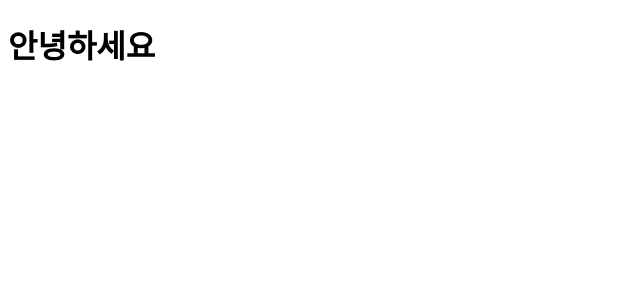
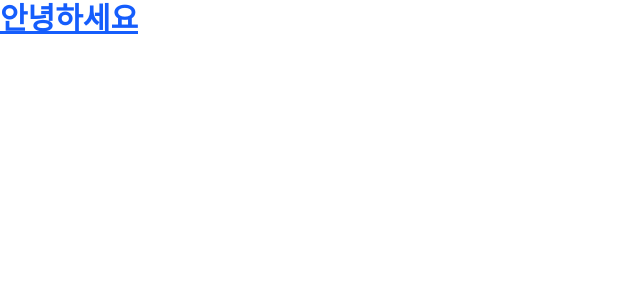
Before and after one commit to capstone-pethouse/Pet-House-Monitoring-FE, a React (Vite) app: page / in a window 1280 px wide. Shown: the top 300 px of the page, without its empty margins (0-640 px from the left). Built offline with nearby package versions, Linux system fonts and the light colour scheme.

Commit message:
#1 - TailwindCss 설정

```diff
--- a/package.json
+++ b/package.json
@@ -17,16 +17,20 @@
     "@babel/core": "^7.29.0",
     "@eslint/js": "^9.39.4",
     "@rolldown/plugin-babel": "^0.2.1",
+    "@tailwindcss/postcss": "^4.2.2",
     "@types/babel__core": "^7.20.5",
     "@types/node": "^24.12.0",
     "@types/react": "^19.2.14",
     "@types/react-dom": "^19.2.3",
     "@vitejs/plugin-react": "^6.0.1",
+    "autoprefixer": "^10.4.27",
     "babel-plugin-react-compiler": "^1.0.0",
     "eslint": "^9.39.4",
     "eslint-plugin-react-hooks": "^7.0.1",
     "eslint-plugin-react-refresh": "^0.5.2",
     "globals": "^17.4.0",
+    "postcss": "^8.5.8",
+    "tailwindcss": "^4.2.2",
     "typescript": "~5.9.3",
     "typescript-eslint": "^8.57.0",
     "vite": "^8.0.1"
--- /dev/null
+++ b/postcss.config.js
@@ -0,0 +1,6 @@
+export default {
+  plugins: {
+    '@tailwindcss/postcss': {}, // 이 부분이 포인트입니다!
+    autoprefixer: {},
+  },
+}
--- a/src/App.tsx
+++ b/src/App.tsx
@@ -1,6 +1,8 @@
 function App() {
   return (
-    <h1>안녕하세요</h1>
+    <h1 className="text-3xl font-bold underline text-blue-600">
+      안녕하세요
+    </h1>
   );
 }
 
--- a/src/index.css
+++ b/src/index.css
@@ -0,0 +1 @@
+@import "tailwindcss";
```
Also changed, not shown: 1 other file (tests, documents, lock files or other folders).
